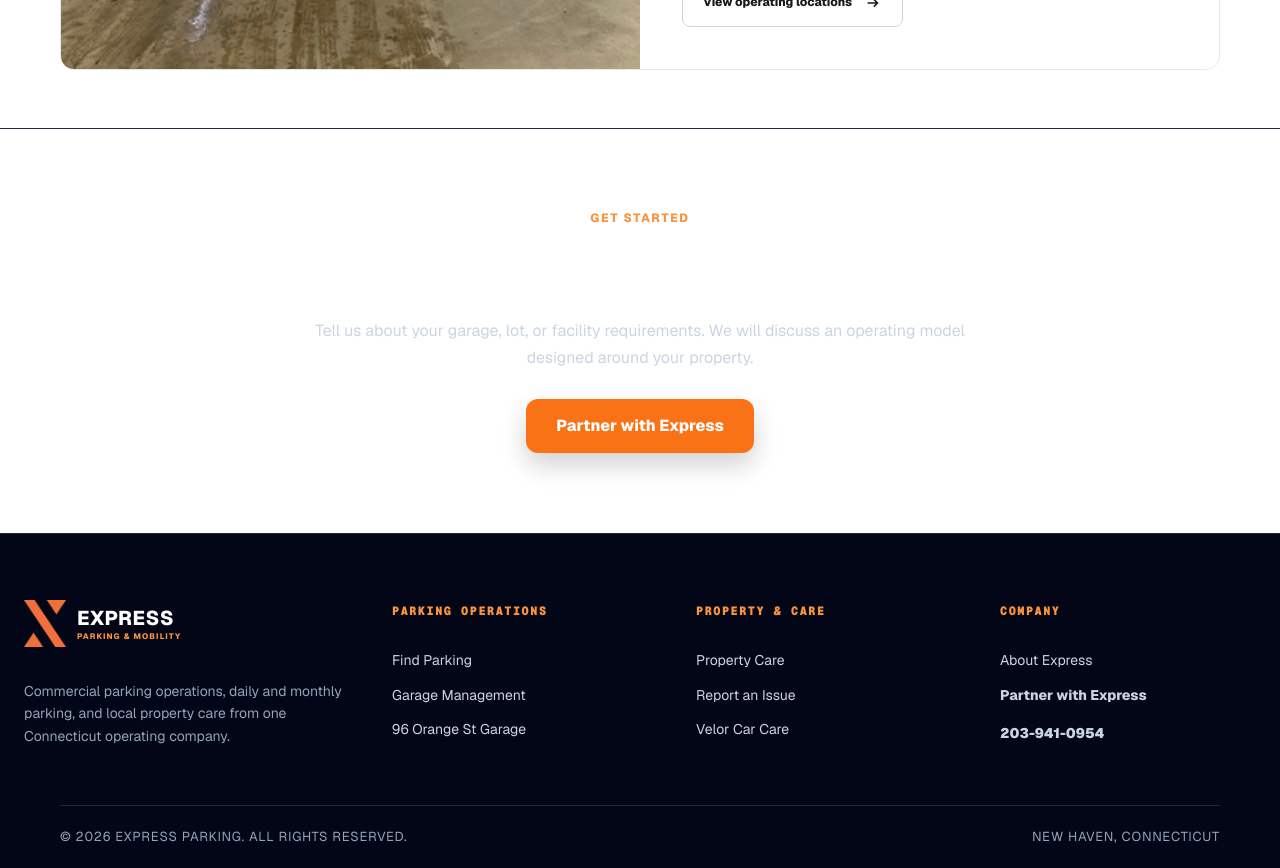
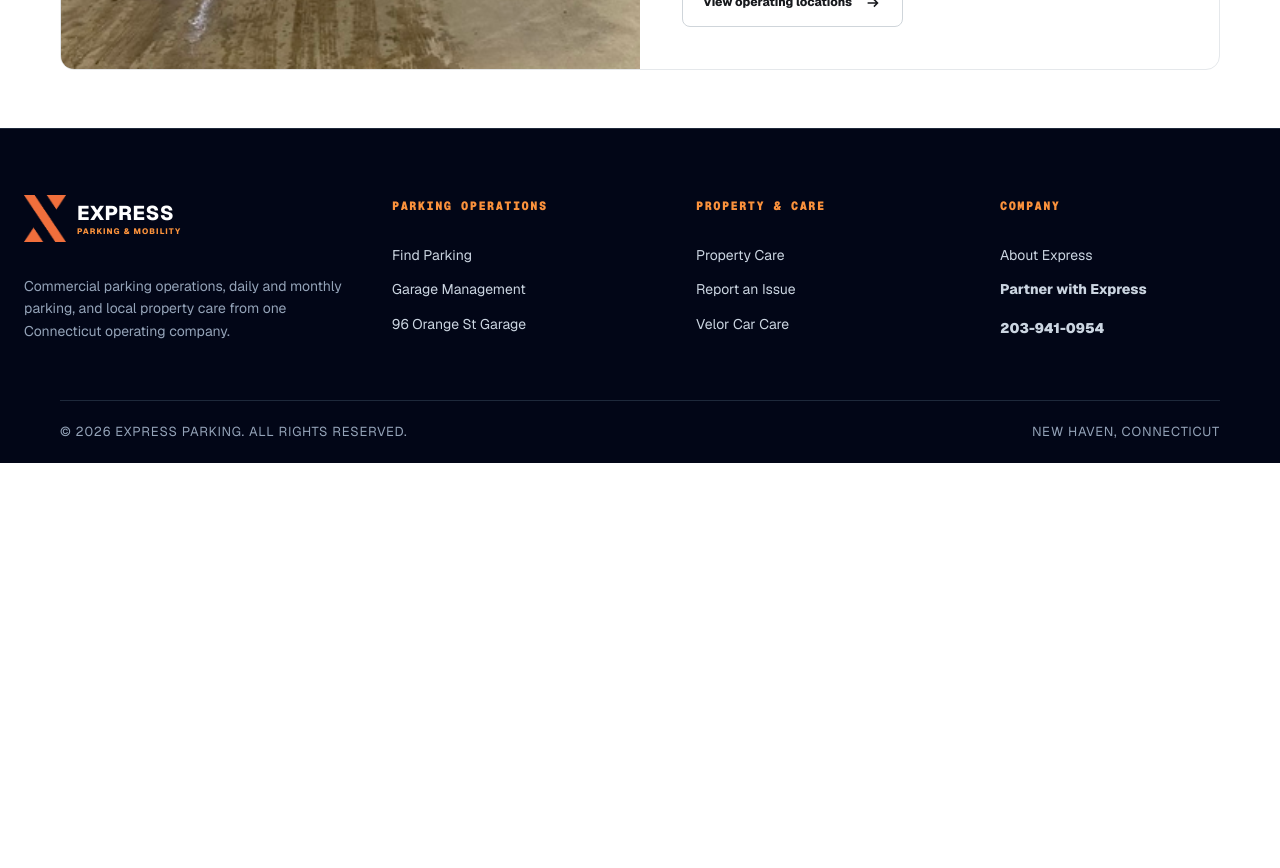
Before and after one commit to expresparking/express-parking-web, a Next.js app: page /parking-management in a window 1280 px wide. Shown: the part 3500-4368 px from the top of the page. After the commit the page ends 3963 px from the top, so only its background shows below. Built offline with nearby package versions, Linux system fonts and the light colour scheme.

Commit message:
Remove redundant parking partner CTA section

```diff
--- a/app/parking-management/page.tsx
+++ b/app/parking-management/page.tsx
@@ -42,7 +42,7 @@
           <h1>Parking operations built around the property.</h1>
           <p>Express Parking manages commercial garages, surface lots, daily and monthly parking, valet operations, payment systems, and vehicle access with direct local accountability.</p>
           <div className="button-row refined-hero-actions">
-            <Link className="button button-primary" href="#partner">Partner with Express <ArrowIcon /></Link>
+            <Link className="button button-primary" href="/contact">Partner with Express <ArrowIcon /></Link>
             <Link className="button button-quiet" href="/find-parking">Find Parking Locations <ArrowIcon /></Link>
           </div>
         </div>
@@ -72,11 +72,7 @@
           <h2>Parking expertise across the sectors we serve.</h2>
         </div>
         <div className="parking-sector-grid">
-          {sectors.map(([number,title,copy]) => <article className="parking-sector-card" key={title}>
-            <span className="parking-sector-number">{number}</span>
-            <h3>{title}</h3>
-            <p>{copy}</p>
-          </article>)}
+          {sectors.map(([number,title,copy]) => <article className="parking-sector-card" key={title}><span className="parking-sector-number">{number}</span><h3>{title}</h3><p>{copy}</p></article>)}
         </div>
       </div>
     </section>
@@ -90,14 +86,5 @@
       <div className="parking-local-photo"><img src="/images/96-orange-interior.jpeg" alt="Express Parking operating location at 96 Orange Street in New Haven" /></div>
       <div className="parking-local-copy"><span className="eyebrow"><span className="eyebrow-line" />Express in Operation</span><h2>Local experience, not a remote operating model.</h2><p>Express Parking has operated in Connecticut since 2004. Our approach combines hands-on local accountability with the operating controls property owners expect from a professional parking manager.</p><div className="parking-local-facts"><span><b>20+</b> Years operating</span><span><b>CT</b> Local accountability</span><span><b>96</b> Orange Street</span></div><Link className="button button-quiet" href="/find-parking">View operating locations <ArrowIcon /></Link></div>
     </section>
-
-    <section className="parking-partner-cta" id="partner">
-      <div className="parking-partner-inner">
-        <span>Get Started</span>
-        <h2>Looking for a better parking operator?</h2>
-        <p>Tell us about your garage, lot, or facility requirements. We will discuss an operating model designed around your property.</p>
-        <Link className="parking-partner-button" href="/contact">Partner with Express</Link>
-      </div>
-    </section>
   </main>;
 }
```
